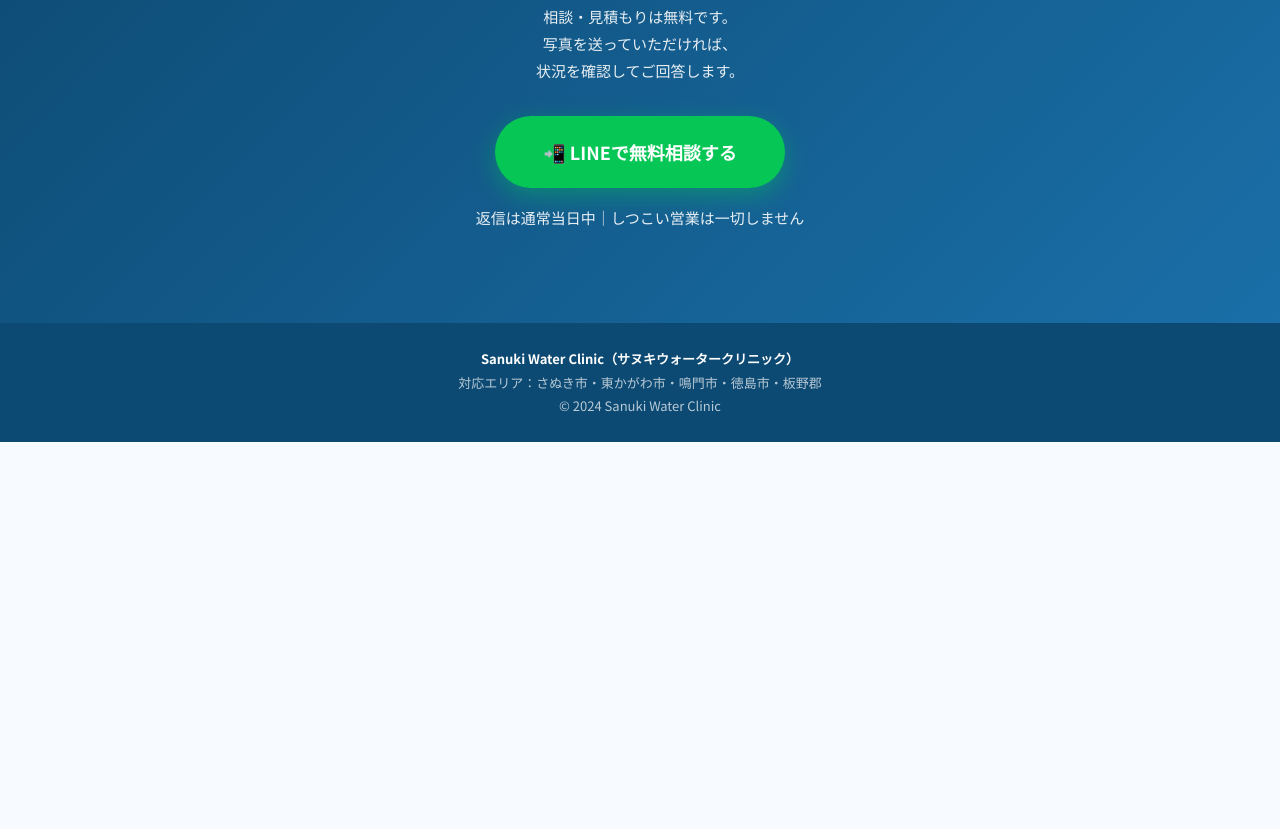
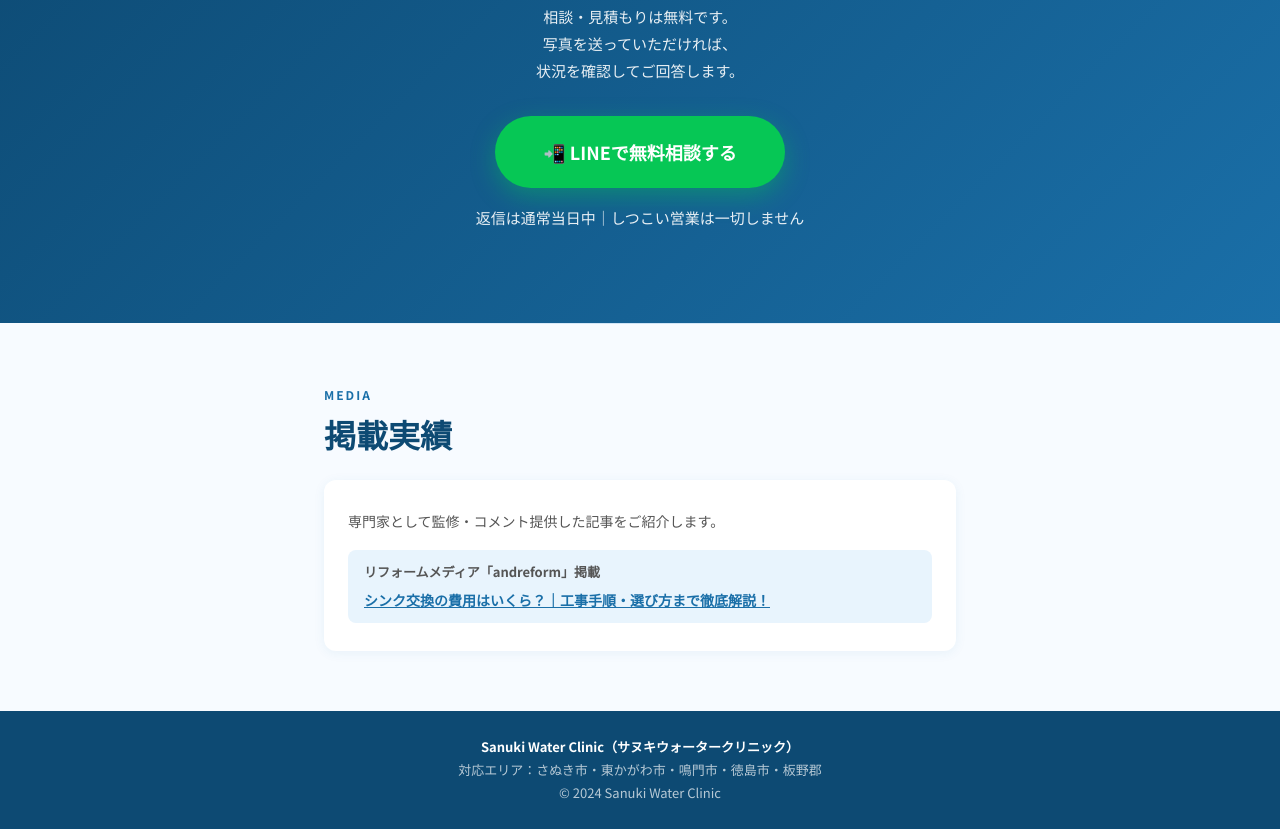
Before and after one commit to years063-netizen/sanuki-suido-clinic, a plain HTML site: page index.html in a window 1280 px wide. Shown: the part 4744-5573 px from the top of the page. Before the commit the page ends 5186 px from the top, so only its background shows below. Drawn offline with Linux system fonts and the light colour scheme.

Commit message:
Update index.html

```diff
--- a/index.html
+++ b/index.html
@@ -599,7 +599,23 @@
   <a href="https://line.me/R/ti/p/@557fnhxm" class="line-btn-large">📲 LINEで無料相談する</a>
   <p class="cta-note">返信は通常当日中｜しつこい営業は一切しません</p>
 </div>
-
+<!-- ⑨ 実績・掲載情報 -->
+<div class="section-divider"></div>
+<section>
+  <div class="section-label">MEDIA</div>
+  <h2>掲載実績</h2>
+  <div class="profile-box">
+    <p style="font-size:14px; color:var(--text-light); margin-bottom:16px;">
+      専門家として監修・コメント提供した記事をご紹介します。
+    </p>
+    <div class="badge-list">
+      <div class="badge-item" style="flex-direction:column; align-items:flex-start; gap:4px;">
+        <span style="font-size:13px; color:var(--text-light);">リフォームメディア「andreform」掲載</span>
+        <a href="https://andreform.jp/article/sink-replacement-cost" target="_blank" style="color:var(--blue); font-size:14px; word-break:break-all;">シンク交換の費用はいくら？｜工事手順・選び方まで徹底解説！</a>
+      </div>
+    </div>
+  </div>
+</section>
 <!-- フッター -->
 <footer>
   <strong>Sanuki Water Clinic（サヌキウォータークリニック）</strong><br>
```
